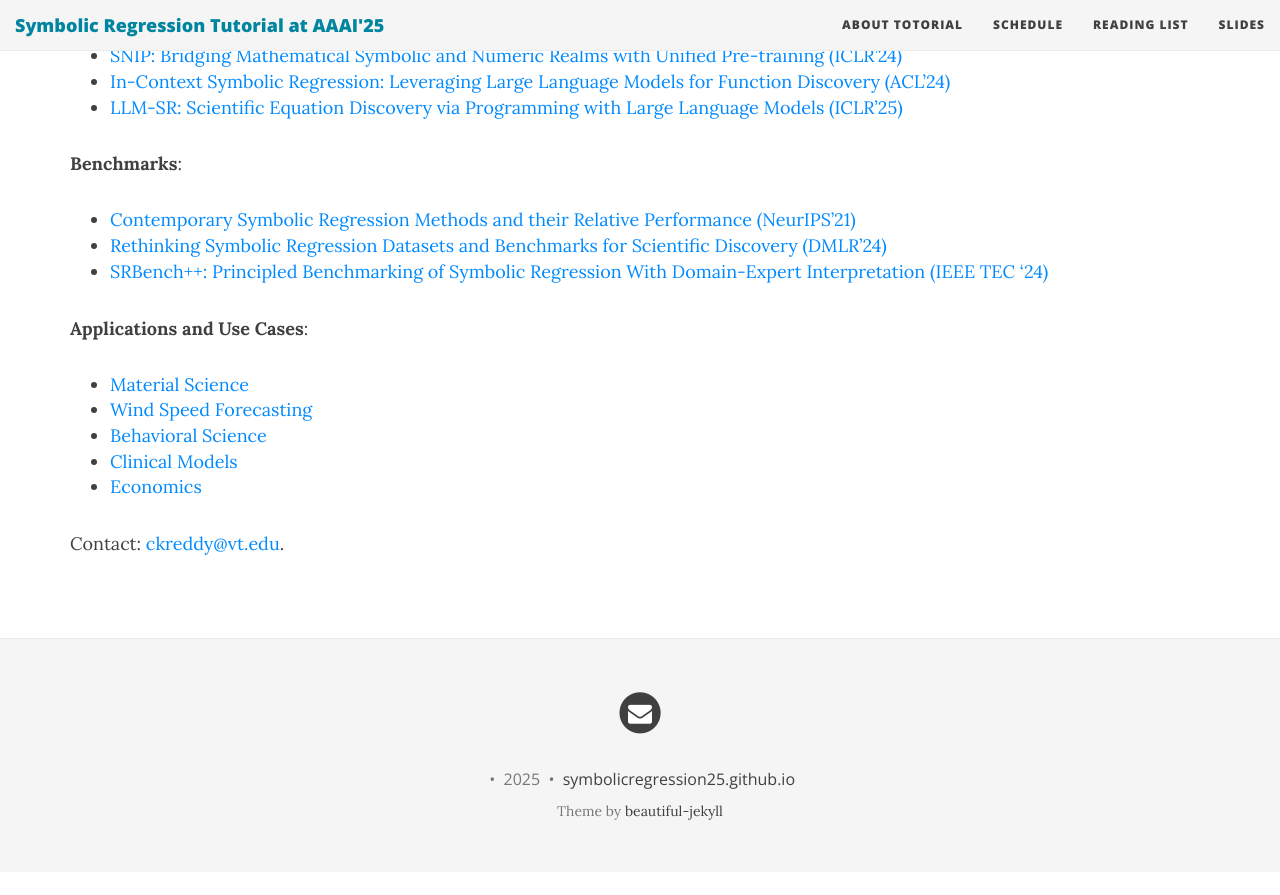
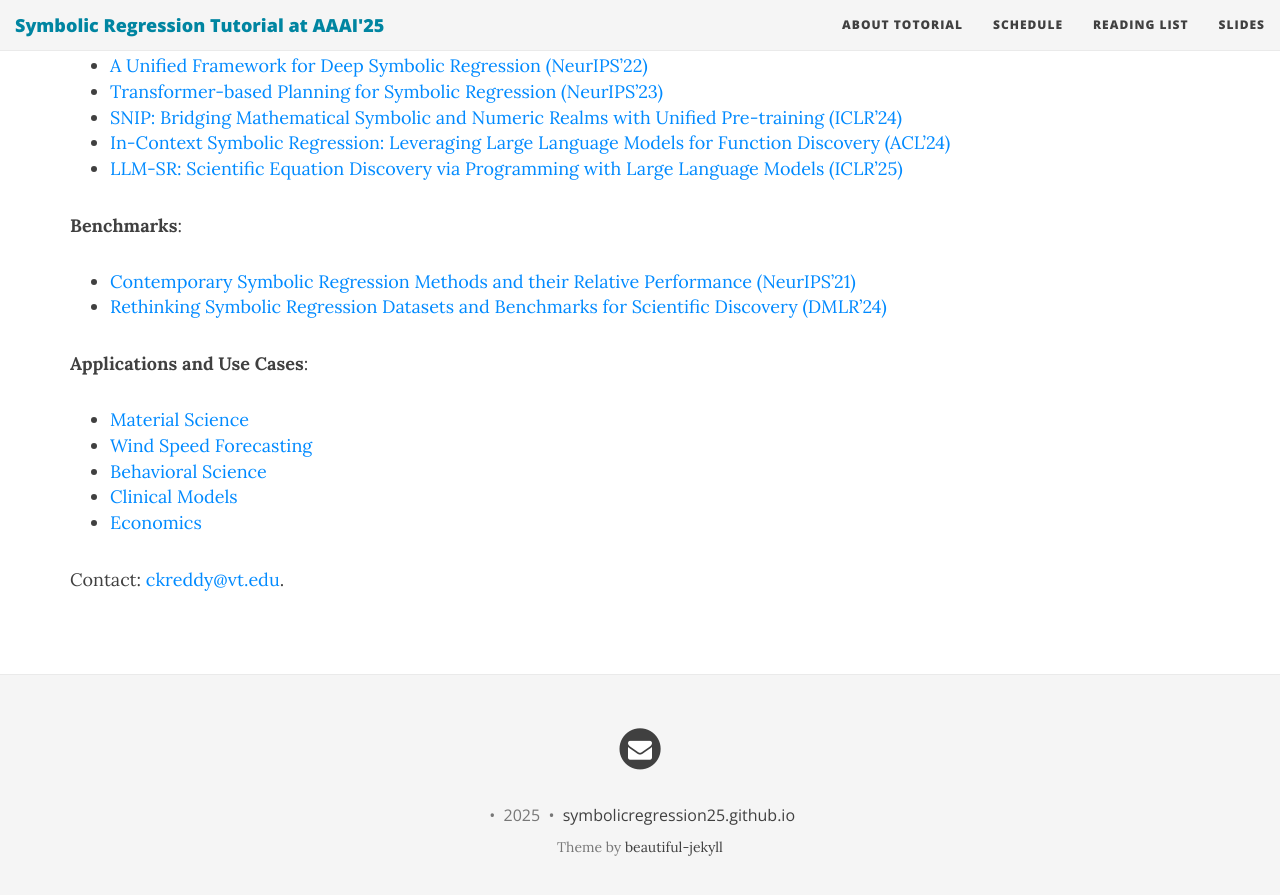
Before and after one commit to ZonglinY/llm4sd-aaai-2026, a Jekyll site: the page built from index.md, in a window 1280 px wide and 900 px high, scrolled down 2546 px. Shown: the top 895 px of the window. Built offline with Jekyll 4.4.1, drawn with Linux system fonts in a browser that asks for light colours; nearby versions of some CDN libraries; before the commit the page ends 3418 px from its top, so only the background shows below that.

Commit message:
Update index.md

```diff
--- a/index.md
+++ b/index.md
@@ -21,7 +21,7 @@ use-site-title: true
 
 <div class="container" style="margin-top: 25px;margin-bottom: 40px;">
   <!-- <br>
-  <div class="row" style="margin: -30px;"> -->
+  <div class="row"> -->
   <div class="row">
     {% for p in site.data.organizers %}
     {% if forloop.index<=4 %}
@@ -123,7 +123,7 @@ Through this tutorial, attendees will gain both theoretical understanding and pr
 - [Interpretable scientific discovery with symbolic regression: a review](https://link.springer.com/article/10.1007/s10462-023-10622-0)
 - [Interpretable Machine Learning for Science with PySR and SymbolicRegression.jl](https://arxiv.org/abs/2305.01582)
 - [Symbolic Regression is NP-hard (TMLR'22)](https://openreview.net/forum?id=LTiaPxqe2e)
--
+
 **Methods**:
 - [AI Feynman: A physics-inspired method for symbolic regression (Science Advances)](https://www.science.org/doi/10.1126/sciadv.aay2631)
 - [Deep symbolic regression: Recovering mathematical expressions from data via risk-seeking policy gradients (ICLR'21)](https://openreview.net/forum?id=m5Qsh0kBQG)
@@ -135,12 +135,9 @@ Through this tutorial, attendees will gain both theoretical understanding and pr
 - [In-Context Symbolic Regression: Leveraging Large Language Models for Function Discovery (ACL'24)](https://aclanthology.org/2024.acl-srw.49/)
 - [LLM-SR: Scientific Equation Discovery via Programming with Large Language Models (ICLR'25)](https://openreview.net/forum?id=m2nmp8P5in)
 
-
 **Benchmarks**:
 - [Contemporary Symbolic Regression Methods and their Relative Performance (NeurIPS'21)](https://datasets-benchmarks-proceedings.neurips.cc/paper/2021/hash/c0c7c76d30bd3dcaefc96f40275bdc0a-Abstract-round1.html)
 - [Rethinking Symbolic Regression Datasets and Benchmarks for Scientific Discovery (DMLR'24)](https://openreview.net/forum?id=i2e2wqt0nAI)
-- [SRBench++: Principled Benchmarking of Symbolic Regression With Domain-Expert Interpretation (IEEE TEC '24)](http://ieeexplore.ieee.org/document/10586218)
-
 
 **Applications and Use Cases**:
 - [Material Science](https://www.cambridge.org/core/journals/mrs-communications/article/symbolic-regression-in-materials-science/A5836F4AF5E9395A9B27541C5042A7F3)
```
